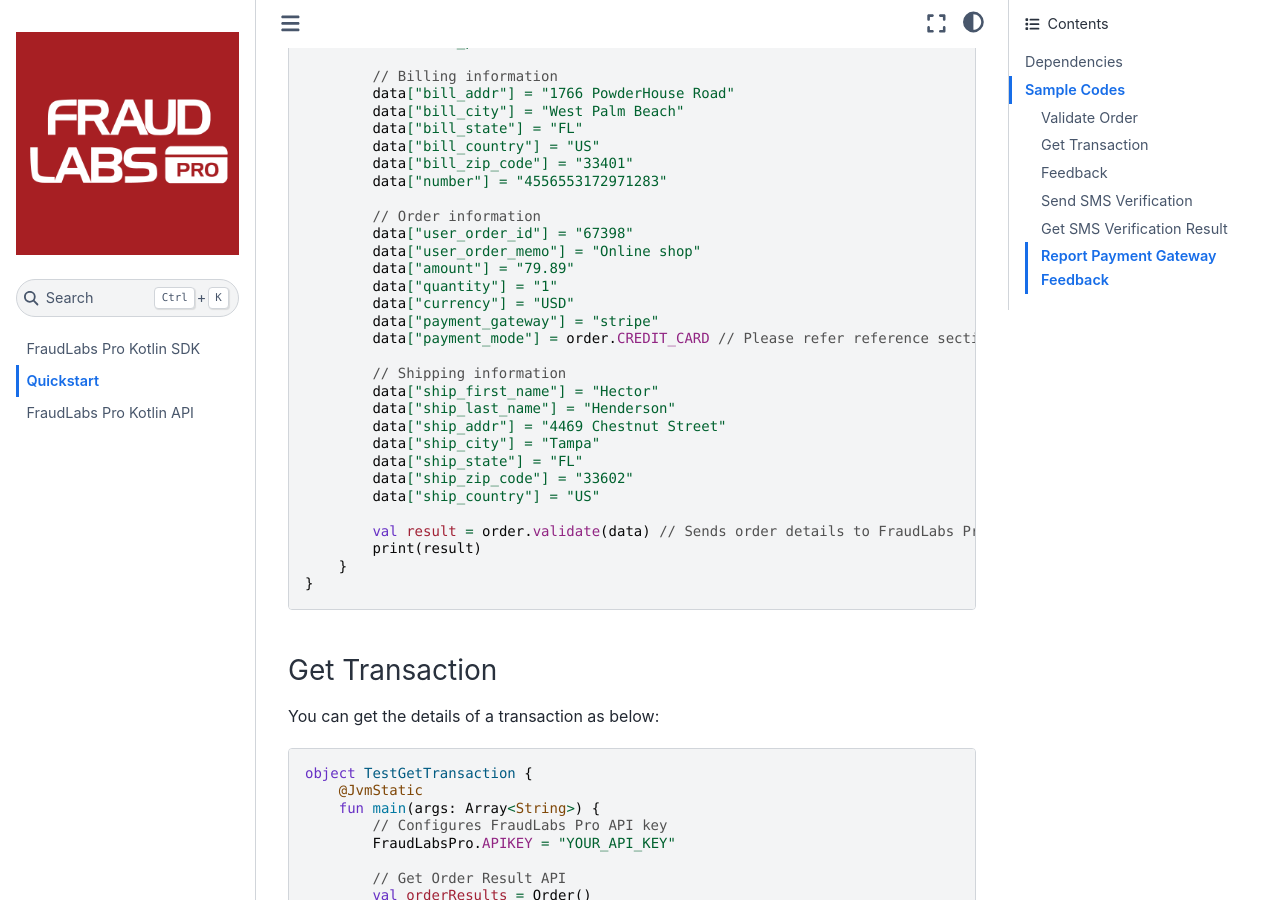
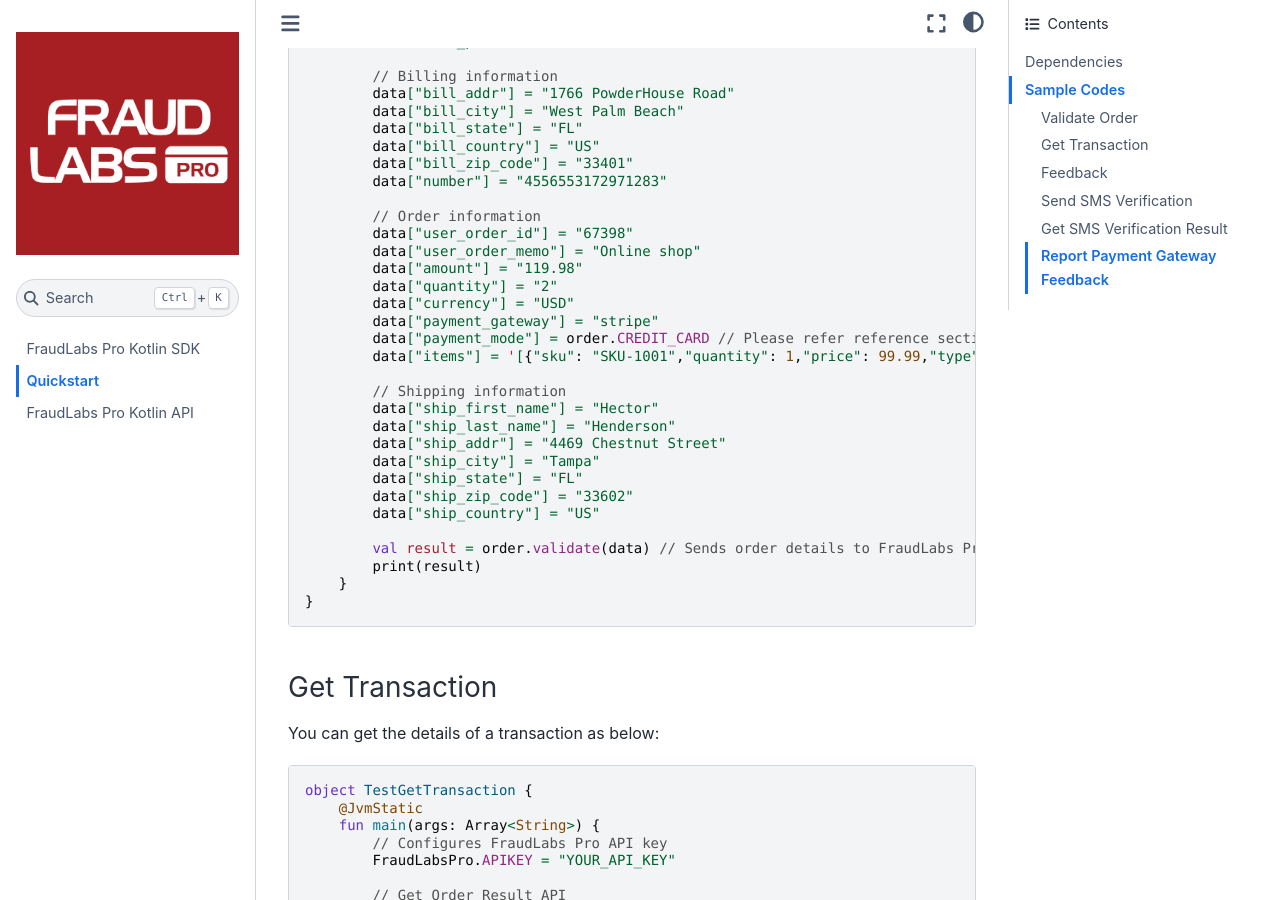
Before and after one commit to fraudlabspro/fraudlabspro-kotlin, a Sphinx documentation site: the page built from docs/source/quickstart.md, in a window 1280 px wide and 900 px high, scrolled down 751 px. Built offline with Sphinx 7.4.7 and the Sphinx Book theme 1.1.4, drawn with Linux system fonts in a browser that asks for light colours.

Commit message:
Supported Items parameter to Screen Order API

```diff
--- a/docs/source/quickstart.md
+++ b/docs/source/quickstart.md
@@ -40,11 +40,12 @@
         // Order information
         data["user_order_id"] = "67398"
         data["user_order_memo"] = "Online shop"
-        data["amount"] = "79.89"
-        data["quantity"] = "1"
+        data["amount"] = "119.98"
+        data["quantity"] = "2"
         data["currency"] = "USD"
         data["payment_gateway"] = "stripe"
         data["payment_mode"] = order.CREDIT_CARD // Please refer reference section for full list of payment methods
+        data["items"] = '[{"sku": "SKU-1001","quantity": 1,"price": 99.99,"type": "physical","name": "Wireless Headphones","purchase_type": "one-time purchase"},{"sku": "SKU-2005","quantity": 1,"price": 19.99,"type": "downloadable","name": "Country List"}]'
 
         // Shipping information
         data["ship_first_name"] = "Hector"
```
Also changed, not shown: docs/source/code.md (+1 -0 lines).
